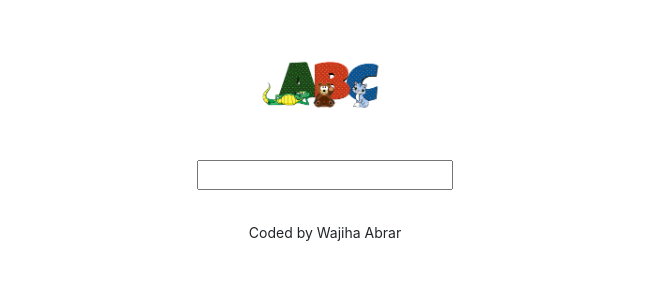
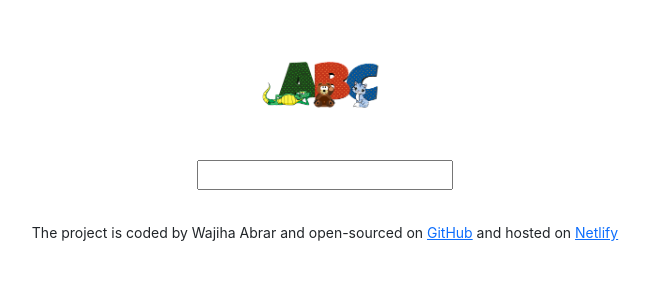
Before and after one commit to WajihaAbrar/Dictionary-React-Project, a React (Create React App) app: page / in a window 1280 px wide. Shown: the top 300 px of the page, without its empty margins (315-964 px from the left). Built offline with nearby package versions, Linux system fonts and the light colour scheme.

Commit message:
Added the GitHub and Netlify URL in footer.

```diff
--- a/src/App.js
+++ b/src/App.js
@@ -18,7 +18,24 @@ function App() {
           <Dictionary />
         </main>
         <footer className="App-footer">
-          <small>Coded by Wajiha Abrar</small>
+          <small>
+            The project is coded by Wajiha Abrar and open-sourced on{" "}
+            <a
+              href="https://github.com/WajihaAbrar/Dictionary-React-Project"
+              target="_blank"
+              rel="noreferrer"
+            >
+              GitHub
+            </a>{" "}
+            and hosted on{" "}
+            <a
+              href="https://my-dictionary-react-project.netlify.app/"
+              target="_blank"
+              rel="noreferrer"
+            >
+              Netlify
+            </a>
+          </small>
         </footer>
       </div>
     </div>
```
